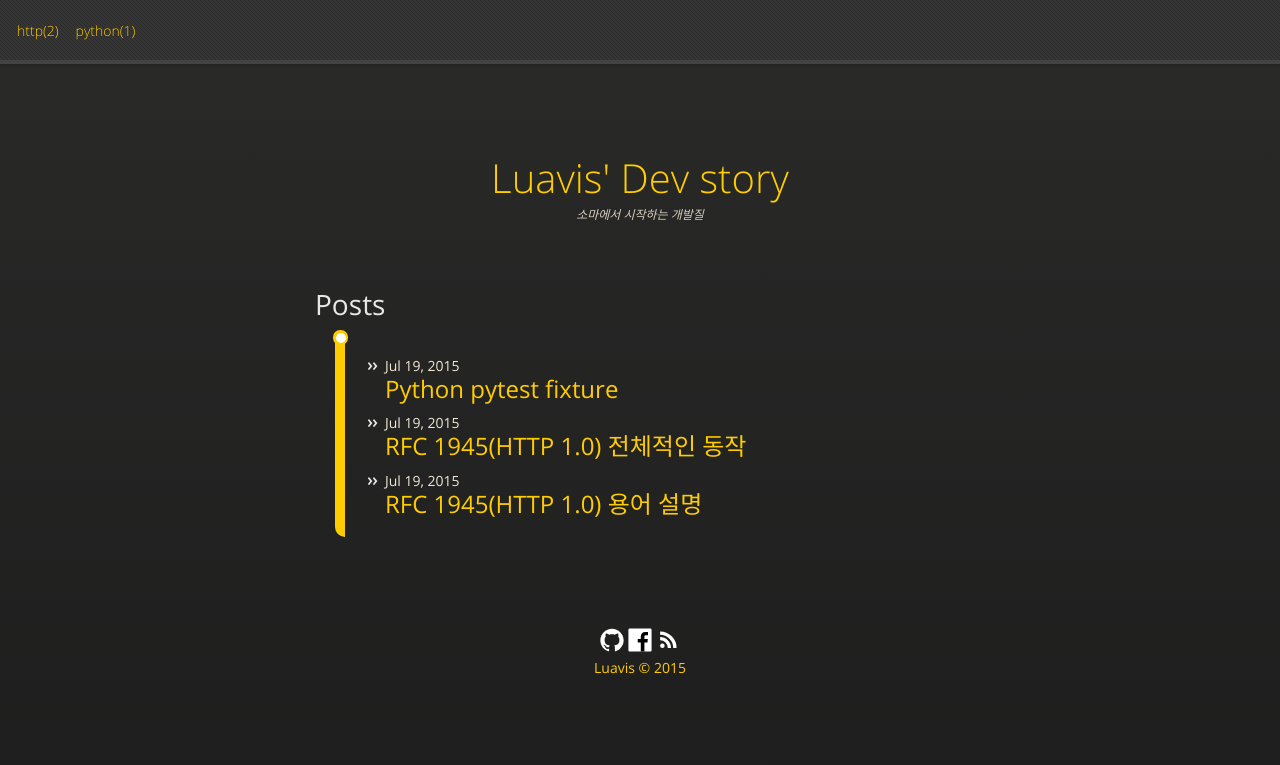
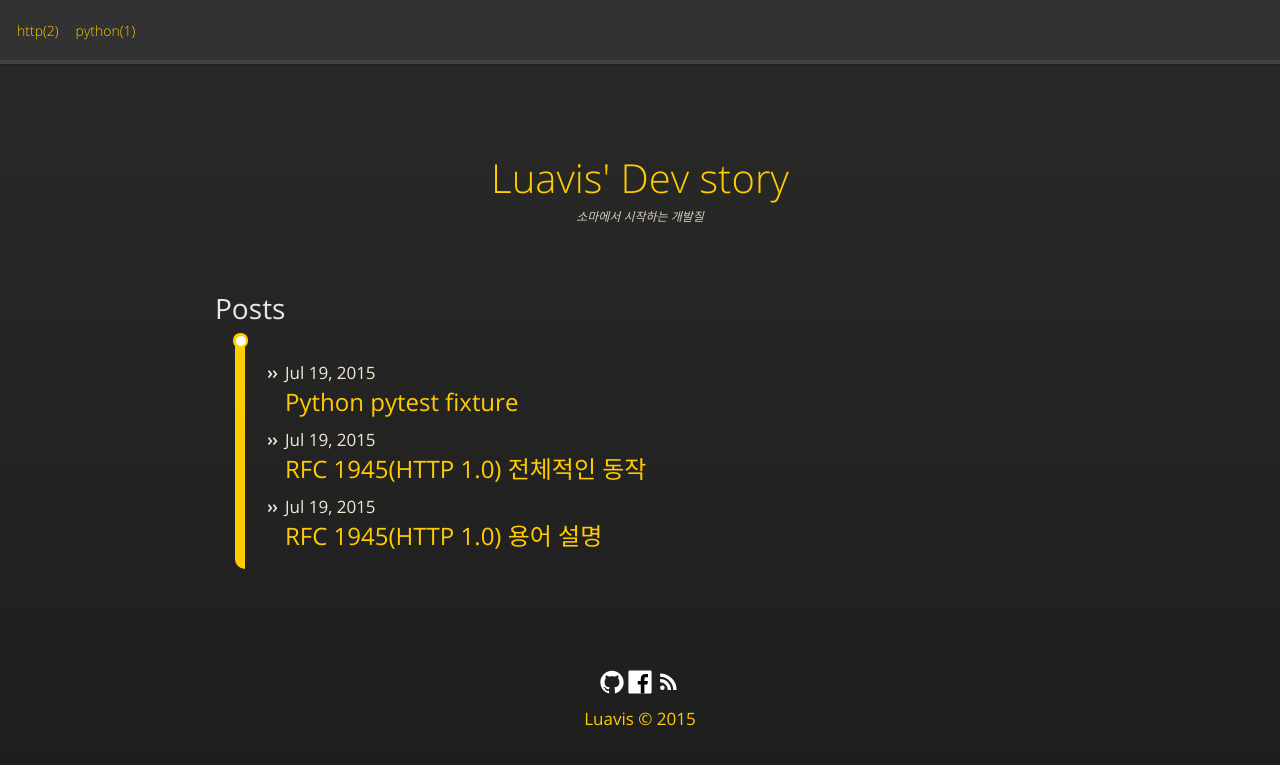
Before and after one commit to Luavis/luavis.github.io, a Jekyll site: the page built from index.html, in a window 1280 px wide. Shown: the top 765 px of the page. Built offline with Jekyll 4.4.1, drawn with Linux system fonts in a browser that asks for light colours.

Commit message:
Fix for read easy

```diff
--- a/css/main.css
+++ b/css/main.css
@@ -537,7 +537,7 @@ table {
 body {
   padding: 0px 0 20px 0px;
   margin: 0px;
-  font: 14px/1.5 "OpenSansRegular", "Helvetica Neue", Helvetica, Arial, sans-serif;
+  font: 17px/1.8 "나눔고딕", "NanumGothic", "OpenSansRegular", "Helvetica Neue", Helvetica, Arial, sans-serif;
   color: #f0e7d5;
   font-weight: normal;
   background: #252525;
@@ -553,7 +553,7 @@ body {
 h1, h2, h3, h4, h5, h6 {
   color: #e8e8e8;
   margin: 0 0 10px;
-  font-family: 'OpenSansRegular', "Helvetica Neue", Helvetica, Arial, sans-serif;
+  font-family: "나눔고딕", "NanumGothic", 'OpenSansRegular', "Helvetica Neue", Helvetica, Arial, sans-serif;
   font-weight: normal;
 }
 
@@ -580,7 +580,7 @@ h4, h5, h6 {
 h3 {
   font-size: 18px;
   line-height: 24px;
-  font-family: 'OpenSansRegular', "Helvetica Neue", Helvetica, Arial, sans-serif !important;
+  font-family: "나눔고딕", "NanumGothic", 'OpenSansRegular', "Helvetica Neue", Helvetica, Arial, sans-serif !important;
   font-weight: normal;
   color: #b6b6b6;
 }
@@ -606,12 +606,12 @@ ul {
 }
 
 strong {
-  font-family: 'OpenSansBold', "Helvetica Neue", Helvetica, Arial, sans-serif !important;
+  font-family: "나눔고딕", "NanumGothic", 'OpenSansBold', "Helvetica Neue", Helvetica, Arial, sans-serif !important;
   font-weight: normal;
 }
 
 .wrapper {
-  max-width: 650px;
+  max-width: 850px;
   margin: 0 auto;
   position: relative;
   padding: 0 20px;
@@ -677,7 +677,7 @@ th {
   padding: 5px 10px;
   border-bottom: 1px solid #434343;
   color: #b6b6b6;
-  font-family: 'OpenSansSemibold', "Helvetica Neue", Helvetica, Arial, sans-serif !important;
+  font-family: "나눔고딕", "NanumGothic", 'OpenSansSemibold', "Helvetica Neue", Helvetica, Arial, sans-serif !important;
   font-weight: normal;
 }
 
@@ -697,7 +697,7 @@ hr {
 
 dt {
   color: #F0E7D5;
-  font-family: 'OpenSansSemibold', "Helvetica Neue", Helvetica, Arial, sans-serif !important;
+  font-family: "나눔고딕", "NanumGothic", 'OpenSansSemibold', "Helvetica Neue", Helvetica, Arial, sans-serif !important;
   font-weight: normal;
 }
 
@@ -723,7 +723,7 @@ dt {
   margin: 6px auto;
 }
 #header nav li {
-  font-family: 'OpenSansLight', "Helvetica Neue", Helvetica, Arial, sans-serif;
+  font-family: "나눔고딕", "NanumGothic", 'OpenSansLight', "Helvetica Neue", Helvetica, Arial, sans-serif;
   font-weight: normal;
   list-style: none;
   display: inline;
@@ -798,7 +798,7 @@ dt {
 }
 
 section {
-  max-width: 650px;
+  max-width: 850px;
   padding: 30px 0px 50px 0px;
   margin: 20px 0;
   margin-top: 70px;
@@ -810,7 +810,7 @@ section #title {
   padding: 0 0 5px 0;
 }
 section #title h1 {
-  font-family: 'OpenSansLight', "Helvetica Neue", Helvetica, Arial, sans-serif;
+  font-family: "나눔고딕", "NanumGothic", 'OpenSansLight', "Helvetica Neue", Helvetica, Arial, sans-serif;
   font-weight: normal;
   font-size: 40px;
   text-align: center;
@@ -818,7 +818,7 @@ section #title h1 {
 }
 section #title i {
   color: #d7cfbe;
-  font-family: 'OpenSansLight', "Helvetica Neue", Helvetica, Arial, sans-serif;
+  font-family: "나눔고딕", "NanumGothic", 'OpenSansLight', "Helvetica Neue", Helvetica, Arial, sans-serif;
   font-weight: normal;
   font-size: 12px;
   text-align: center;
@@ -827,7 +827,7 @@ section #title i {
 }
 section #title .credits {
   font-size: 11px;
-  font-family: 'OpenSansRegular', "Helvetica Neue", Helvetica, Arial, sans-serif;
+  font-family: "나눔고딕", "NanumGothic", 'OpenSansRegular', "Helvetica Neue", Helvetica, Arial, sans-serif;
   font-weight: normal;
   color: #696969;
   margin-top: -10px;
```
